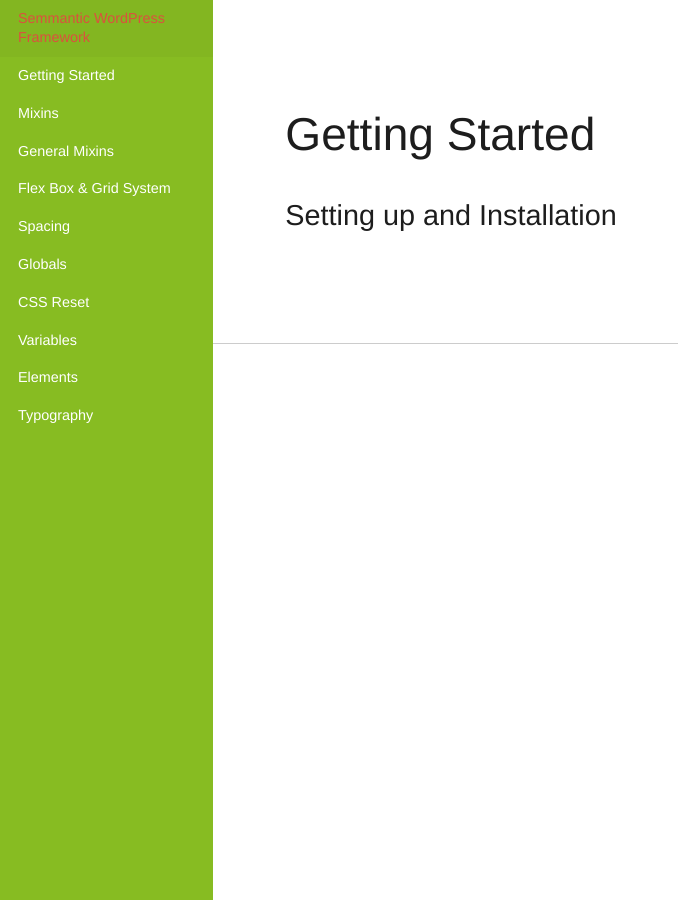
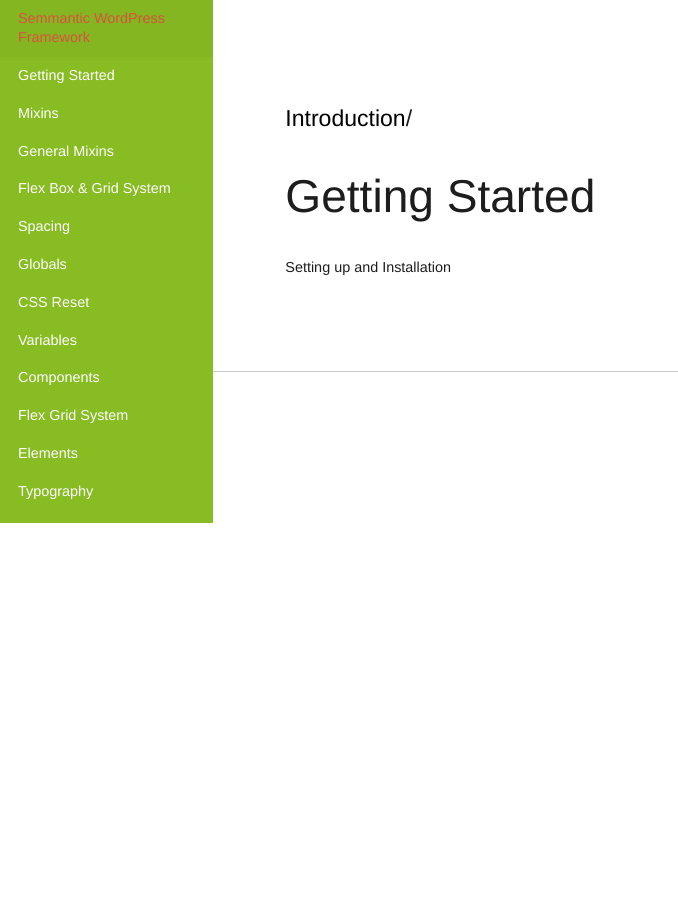
Before and after one commit to CoreyCrowden/semantic-wordpress-framework, a Jekyll site: the page built from docs/introduction/getting-started/index.html, in a window 1280 px wide. Shown: the whole page, without its empty margins (0-678 px from the left). Built offline with Jekyll 4.4.1, drawn with Linux system fonts in a browser that asks for light colours.

Commit message:
Change doc page setup to include description and reference url

```diff
--- a/definitions/globals/_basics.scss
+++ b/definitions/globals/_basics.scss
@@ -27,6 +27,7 @@ html,
 body {
   overflow-x: hidden;
   overflow-y: auto;
+  min-height: 100vh;
 }
 
 #wpadminbar {
--- /dev/null
+++ b/docs/_includes/menu.html
@@ -0,0 +1,42 @@
+<nav>
+  <ul class="menu vertical justified">
+
+    <!--Title-->
+    <li class="item"><a href="{{ site.github.url }}/">{{ site.name }}</a></li>
+
+    <!--Introduction-->
+    <li class="item"><a href="{{ site.github.url }}/introduction/getting-started/">Getting Started</a></li>
+
+    <!--Mixins-->
+    <li class="item"><a href="#">Mixins</a>
+      <ul class="sub-menu">
+        <li class="item"><a href="{{ site.github.url }}/mixins/general/">General Mixins</a></li>
+        <li class="item"><a href="{{ site.github.url }}/mixins/flex/">Flex Box & Grid System</a></li>
+        <li class="item"><a href="{{ site.github.url }}/mixins/spacing/">Spacing</a></li>
+      </ul>
+    </li>
+
+    <!--Globals-->
+    <li class="item"><a href="#">Globals</a>
+      <ul class="sub-menu">
+        <li class="item"><a href="{{ site.github.url }}/globals/reset/">CSS Reset</a></li>
+        <li class="item"><a href="{{ site.github.url }}/globals/variables/">Variables</a></li>
+      </ul>
+    </li>
+
+    <!--Components-->
+    <li class="item"><a href="#">Components</a>
+      <ul class="sub-menu">
+        <li class="item"><a href="{{ site.github.url }}/components/grid/">Flex Grid System</a></li>
+      </ul>
+    </li>
+
+    <!--Elements-->
+    <li class="item"><a href="#">Elements</a>
+      <ul class="sub-menu">
+        <li class="item"><a href="{{ site.github.url }}/elements/typography/">Typography</a></li>
+      </ul>
+    </li>
+
+  </ul>
+</nav>
--- a/docs/_layouts/default.html
+++ b/docs/_layouts/default.html
@@ -9,46 +9,12 @@
   <body>
 
     <!--Site Container-->
-    <div id="site-container" class="container fluid viewport height">
-      <div class="grid full height">
+    <div id="site-container" class="container fluid full height">
+      <div class="grid full height stretched">
 
         <!--Sidebar-->
-        <div class="container one sixth primary inverted full height">
-          <nav>
-            <ul class="menu vertical justified">
-
-              <!--Title-->
-              <li class="item"><a href="{{ site.github.url }}/">{{ site.name }}</a></li>
-
-              <!--Introduction-->
-              <li class="item"><a href="{{ site.github.url }}/introduction/getting-started/">Getting Started</a></li>
-
-              <!--Mixins-->
-              <li class="item"><a href="#">Mixins</a>
-                <ul class="sub-menu">
-                  <li class="item"><a href="{{ site.github.url }}/mixins/general/">General Mixins</a></li>
-                  <li class="item"><a href="{{ site.github.url }}/mixins/flex/">Flex Box & Grid System</a></li>
-                  <li class="item"><a href="{{ site.github.url }}/mixins/spacing/">Spacing</a></li>
-                </ul>
-              </li>
-
-              <!--Globals-->
-              <li class="item"><a href="#">Globals</a>
-                <ul class="sub-menu">
-                  <li class="item"><a href="{{ site.github.url }}/globals/reset/">CSS Reset</a></li>
-                  <li class="item"><a href="{{ site.github.url }}/globals/variables/">Variables</a></li>
-                </ul>
-              </li>
-
-              <!--Elements-->
-              <li class="item"><a href="#">Elements</a>
-                <ul class="sub-menu">
-                  <li class="item"><a href="{{ site.github.url }}/elements/typography/">Typography</a></li>
-                </ul>
-              </li>
-
-            </ul>
-          </nav>
+        <div class="container one sixth primary inverted">
+          {% include menu.html %}
         </div>
 
         <!--Main-->
@@ -56,8 +22,10 @@
 
           <!--Page Header-->
           <div class="container padded relaxed">
+            <h4><a href="{{ site.github.url }}/{{ page.category }}">{{ page.category }}</a>/</h4>
             <h1>{{ page.title }}</h1>
-            <h3>{{ page.subtitle }}</h3>
+            <p>{{ page.description }}</p>
+            <p><a href="{{ page.reference }}">{{ page.reference-title }}</a></p>
           </div>
           <hr>
           <!--Page Content-->
--- a/docs/assets/css/main.css
+++ b/docs/assets/css/main.css
@@ -480,6 +480,7 @@ html,
 body {
   overflow-x: hidden;
   overflow-y: auto;
+  min-height: 100vh;
 }
 
 #wpadminbar {
--- a/docs/elements/typography/index.html
+++ b/docs/elements/typography/index.html
@@ -1,7 +1,8 @@
 ---
 layout: default
-title: Elements
-subtitle: Typography
+title: Typography
+description: ...
+category: Elements
 ---
 
 <h3>Defaults</h3>
--- a/docs/introduction/getting-started/index.html
+++ b/docs/introduction/getting-started/index.html
@@ -1,5 +1,6 @@
 ---
 layout: default
 title: Getting Started
-subtitle: Setting up and Installation
+description: Setting up and Installation
+category: Introduction
 ---
```
Also changed, not shown: docs/components/grid/index.html (added, +12 -0 lines).
